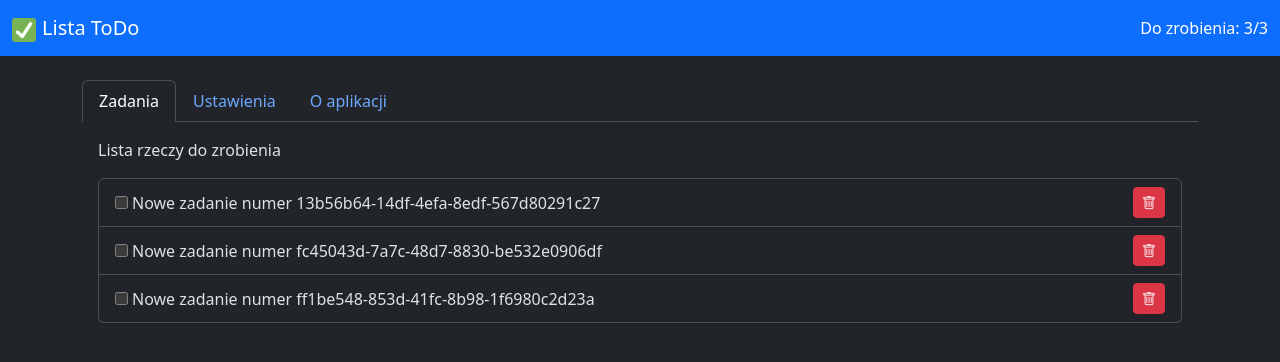
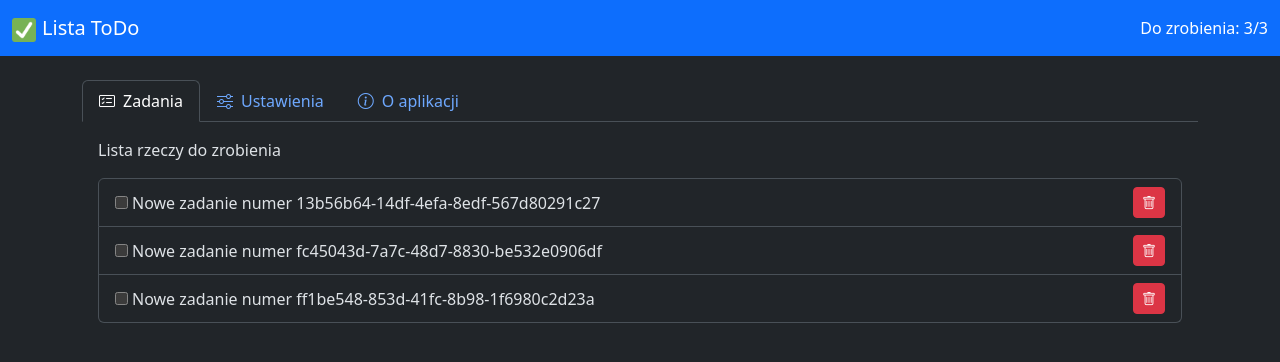
Before and after one commit to damjes/react-rozbudowane-todo, a React (Vite) app: page / in a window 1280 px wide. Shown: the top 362 px of the page. Built offline with nearby package versions, Linux system fonts and the light colour scheme.

Commit message:
Dodano ikonki do kart

```diff
--- a/src/App.tsx
+++ b/src/App.tsx
@@ -14,15 +14,31 @@ function App() {
 	const [czyCiemny, setCzyCiemny] = useState(true)
 	const [zadania, setZadania] = useState<Zadanie[]>(nowaListaZadań())
 
+	function opakuj(ikonka: string, tekst: string) {
+		const klasy = 'bi bi-' + ikonka + ' me-2'
+
+		const opis = (
+			<>
+				<i className={klasy} />
+				{tekst}
+			</>
+		)
+
+		return {
+			nazwa: tekst,
+			opis,
+		}
+	}
+
 	const strony = [
 		{
-			nazwa: 'Zadania',
+			...opakuj('card-checklist', 'Zadania'),
 			komponent: (
 				<TodoLista zadania={zadania} zmieniarkaListy={setZadania} />
 			),
 		},
 		{
-			nazwa: 'Ustawienia',
+			...opakuj('sliders', 'Ustawienia'),
 			komponent: (
 				<WybieraczStylu
 					styl={styl}
@@ -32,7 +48,10 @@ function App() {
 				/>
 			),
 		},
-		{ nazwa: 'O aplikacji', komponent: <p>O aplikacji</p> },
+		{
+			...opakuj('info-circle', 'O aplikacji'),
+			komponent: <p>O aplikacji</p>,
+		},
 	]
 
 	const [strona, setStrona] = useState<string>(strony[0].nazwa)
@@ -47,7 +66,7 @@ function App() {
 					onClick={() => setStrona(bieżącaStrona.nazwa)}
 				>
 					{' '}
-					{bieżącaStrona.nazwa}
+					{bieżącaStrona.opis}
 				</a>
 			) : (
 				<a
@@ -56,7 +75,7 @@ function App() {
 					onClick={() => setStrona(bieżącaStrona.nazwa)}
 				>
 					{' '}
-					{bieżącaStrona.nazwa}
+					{bieżącaStrona.opis}
 				</a>
 			)}
 		</li>
```
